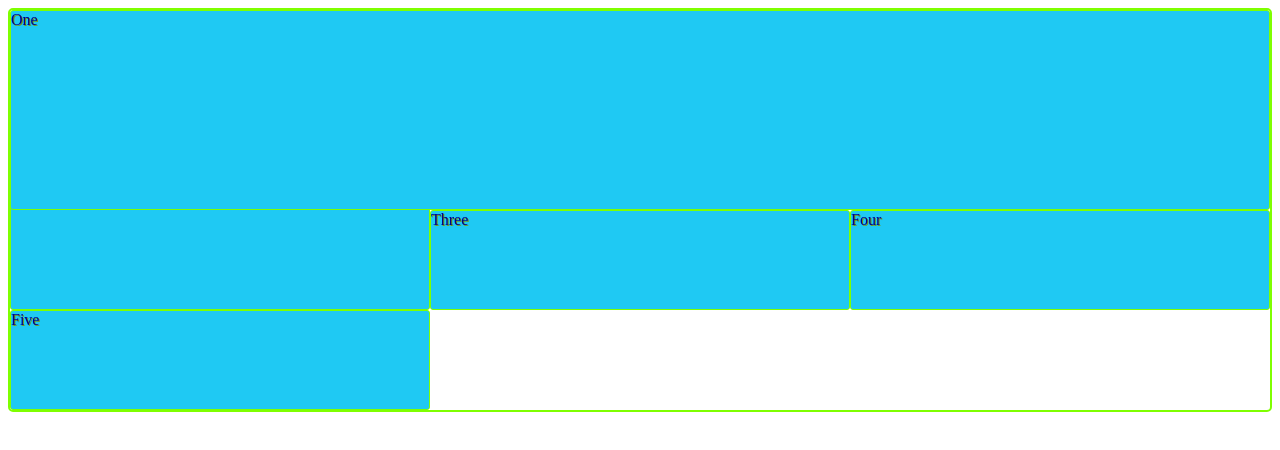
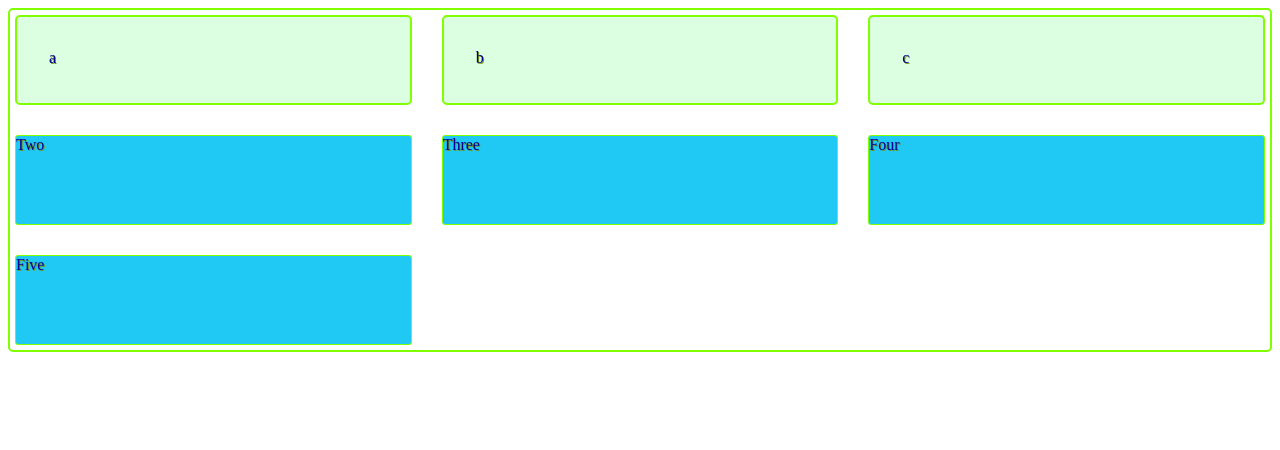
Before and after one commit to VesnaVucinic/typewriter, a website built with Parcel: page src/grid.html in a window 1280 px wide. Built offline with nearby package versions, Linux system fonts and the light colour scheme.

Commit message:
add display_contents in grid layout with nested child elements

```diff
--- a/src/grid.css
+++ b/src/grid.css
@@ -1,55 +1,89 @@
 
- * {box-sizing: border-box;}
+ /* * {box-sizing: border-box;} */
 
 .wrapper {
+  /* width: 500px; */
   border: 2px solid chartreuse;
   border-radius: 5px;
   display: grid;
+  /* display: flex; */
+  /* align-items: end; */
+  /* min-height: 200px; */
+  /* flex-wrap: wrap; */
   grid-template-columns: repeat(3, 1fr);
   grid-auto-rows: minmax(100px, auto);
   /* column-gap: 10px; */
   /* row-gap: 1em; */
+  gap: 20px;
+  /* position: relative; */
 }
 
+/* .wrapper > div {
+    flex: 1 1 150px
+} */
 .box {
     border: 1px solid chartreuse;
-    /* margin: 5px; */
+    margin: 5px;
     border-radius: 3px;
     color: darkblue;
     text-shadow: 1px .5px rgb(119, 148, 14);
     background-color: rgb(31, 201, 243);
 }
 
-.box1 {
+ .box1 {
     grid-column-start: 1;
     grid-column-end: 4;
-    grid-row-start: 1;
-    grid-row-end: 3;
-    z-index: 2;
+    display: contents;
+    /* grid-row-start: 1;
+    grid-row-end: 3; */
+    /* z-index: 2; */
     /* display: grid; */
     /* grid-template-columns: repeat(3, 1fr); */
     /* grid-template-columns: subgrid;  daje horizontalnu podelu kao redove*/
     /* column-gap: 5px; */
-}
+    }
 
-/* .nested {
+.nested {
   border: 2px solid chartreuse;
   border-radius: 5px;
   background-color: #dbffe0;
   padding: 2em;
   margin: 5px;
-} */
+}
 
 /* .box2 {
     grid-column-start: 1;
     grid-row: 3 / 5;
 } */
 
-.box2 {
-    grid-column-start: 1;
+/* .box2 { */
+    /* grid-column-start: 1;
     grid-row-start: 2;
     grid-row-end: 4;
-    z-index: 1;
+    z-index: 1; */
     /* background-color: darkturquoise; */
     /* The item box2 is now overlapping box1, it displays on top as it comes later in the source order. */
-}
+/* } */
+
+  /* .box1 {
+    align-self: stretch;
+  }
+  .box2 {
+    align-self: start;
+  } */
+
+/* .box3 {
+    grid-column: 2 / 4;
+    grid-row: 1 / 3;
+    position: relative;
+} */
+
+/* .abspos {
+    position: absolute;
+    top: 40px;
+    left: 40px;
+    background-color: dodgerblue;
+    border: 1px solid chartreuse;
+    color: darkblue;
+    padding: 10px;
+} */
--- a/src/grid.html
+++ b/src/grid.html
@@ -8,15 +8,21 @@
 </head>
 <body>
     <div class="wrapper">
-        <div class="box box1"> One
-            <!-- <p class="nested">a</p>
+        <div class="box box1">
+            <p class="nested">a</p>
             <p class="nested">b</p>
-            <p class="nested">c</p> -->
+            <p class="nested">c</p>
         </div>
         <div class="box box2">Two</div>
-        <div class="box box3">Three</div>
+        <div class="box box3">Three
+            <!-- <div class="abspos">
+                This block is absolutely positioned. In this example the grid container is the containing block and so the absolute positioning offset values are calculated in from the outer edges of the area it has been placed into.
+            </div> -->
+        </div>
         <div class="box box4">Four</div>
         <div class="box box5">Five</div>
+        <!-- <div class="box box4">Four</div>
+        <div class="box box5">Five</div> -->
       </div>
 </body>
 </html>
```
